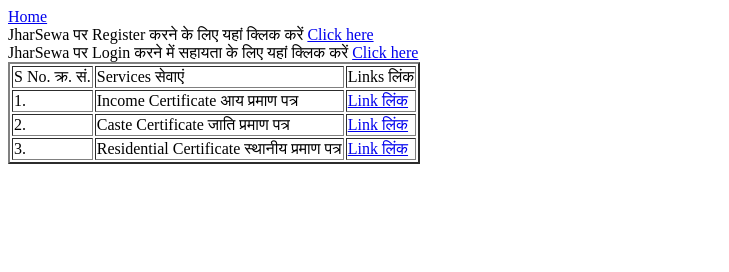
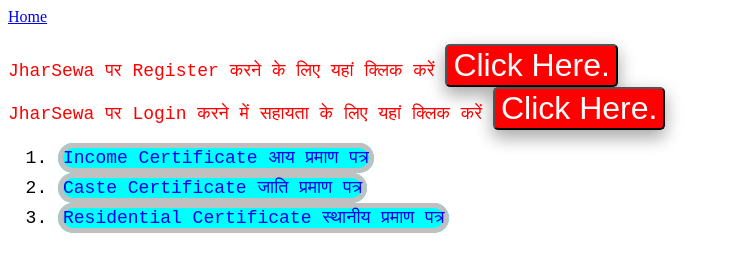
Before and after one commit to Subhash-Bose/Subhash-Bose.github.io, a plain HTML site: page index.html in a window 1280 px wide. Shown: the whole page, without its empty margins (0-729 px from the left). Drawn offline with Linux system fonts and the light colour scheme.

Commit message:
Done Css styling

```diff
--- a/JharsewaAccountLogin/jharsewaAccountLogin.html
+++ b/JharsewaAccountLogin/jharsewaAccountLogin.html
@@ -2,20 +2,21 @@
 <html>
     <head>
         <title>Jharsewa Account Login</title>
+        <link rel="stylesheet" href="..\style.css">
     </head>
     <body>
         <table>
             <tr><a href="..\index.html">Home</a></tr>
         </table>
         <br>
-        JharSewa पर Login करने के लिए नीचे दिए गए Steps का पालन करें :-<br>
-        (कृपया आगे बढ़ने से पहले एक बार सभी निर्देश पढ़ें)
+        <p>JharSewa पर Login करने के लिए नीचे दिए गए Steps का पालन करें :-<br>
+        (कृपया आगे बढ़ने से पहले एक बार सभी निर्देश पढ़ें)</p>
         <ol>
-            <li>झारसेवा वेबसाइट पर जाएँ <a href="https://jharsewa.jharkhand.gov.in/" target="_blank">Click Here.</a></li>
-            <li>Login बटन पर क्लिक करें</li>
+            <li>झारसेवा वेबसाइट पर जाएँ <a href="https://jharsewa.jharkhand.gov.in/" target="_blank"><button class="clickhere"> Click Here.</button></a></li>
+            <li>Login बटन पर क्लिक करें </li>
             <img src="JharsewaHomePage.jpg" alt="JharSewa Home Page" width="50%">
 
-            <li>अपना Email और Password भरें, सही कैप्चा दर्ज करें और Login बटन पर क्लिक करें</li>
+            <li>अपना Email और Password भरें, सही कैप्चा दर्ज करें और Login बटन पर क्लिक करें (आपका Email ही आपकी Login ID है)</li>
             <img src="JharsewaLogin0.jpg" alt="JharSewa Login Help" width="50%">
             <li>आपने JharSewa पर सफलतापूर्वक Login कर लिया है</li>
             <img src="JharsewaLogin1.jpg" alt="JharSewa Login Help" width="50%">
--- a/index.html
+++ b/index.html
@@ -2,35 +2,20 @@
 <html>
     <head>
         <title>Welcome to LB Helpline</title>
+        <link rel="stylesheet" href="style.css">
     </head>
     <body>
         <table>
             <tr><a href="index.html">Home</a></tr>
         </table>
-        JharSewa पर Register  करने के लिए यहां क्लिक करें <a href="JharsewaAccountOpen\jharsewaAccountOpen.html">Click here</a>
+        <p>JharSewa पर Register करने के लिए यहां क्लिक करें <a href="JharsewaAccountOpen\jharsewaAccountOpen.html"><button class="clickhere"> Click Here.</button></a>
         <br>
-        JharSewa पर Login करने में सहायता के लिए यहां क्लिक करें <a href="JharsewaAccountLogin\jharsewaAccountLogin.html">Click here</a>
-        <table border="2px">
-            <tr>
-                <td>S No. क्र. सं.</td>
-                <td>Services सेवाएं</td>
-                <td>Links लिंक</td>
-            </tr>
-            <tr>
-                <td>1.</td>
-                <td>Income Certificate आय प्रमाण पत्र</td>
-                <td><a href="IncomeCertificate\incomeCert.html">Link लिंक</a></td>
-            </tr>
-            <tr>
-                <td>2.</td>
-                <td>Caste Certificate जाति प्रमाण पत्र</td>
-                <td><a href="CasteCertificate\casteCert.html">Link लिंक</a></td>
-            </tr>
-            <tr>
-                <td>3.</td>
-                <td>Residential Certificate स्थानीय प्रमाण पत्र</td>
-                <td><a href="ResidentialCertificate\residentialCert.html">Link लिंक</a></td>
-            </tr>
-        </table>
+        JharSewa पर Login करने में सहायता के लिए यहां क्लिक करें <a href="JharsewaAccountLogin\jharsewaAccountLogin.html"><button class="clickhere"> Click Here.</button></a>
+    </p>
+        <ol>
+            <li><a class="certLink" href="IncomeCertificate\incomeCert.html">Income Certificate आय प्रमाण पत्र</a></li>
+            <li><a class="certLink" href="CasteCertificate\casteCert.html">Caste Certificate  जाति प्रमाण पत्र</a></li>
+            <li><a class="certLink" href="ResidentialCertificate\residentialCert.html">Residential Certificate स्थानीय प्रमाण पत्र</a></li>
+        </ol>
     </body>
 </html>
--- /dev/null
+++ b/style.css
@@ -0,0 +1,36 @@
+img {
+    border: 5px solid silver;
+    border-radius: 5%;
+    margin: 1%;
+
+}
+p {
+    color:red;
+    font-size: large;
+    font-family:'Courier New', Courier, monospace;
+}
+button.clickhere {
+    font-size:xx-large;
+    border-radius: 5px;
+    background-color: red;
+    color: white;
+    box-shadow: 0 8px 16px 0 rgba(0,0,0,0.2), 0 6px 20px 0 rgba(0,0,0,0.19);
+  }
+button.clickhere:hover {
+    box-shadow: 0 12px 16px 0 rgba(239, 42, 42, 0.24), 0 17px 50px 0 rgba(0,0,0,0.19);
+}
+li{
+    font-size: large;
+    font-family:'Courier New', Courier, monospace;
+    margin: 10px;
+}
+table{
+    font-size: xx-large;
+}
+a.certLink{
+    border: 5px solid silver;
+    margin-top: 10px;
+    text-decoration: none;
+    border-radius: 20px;
+    background-color: aqua;
+}
```
Also changed, not shown: JharsewaAccountOpen/jharsewaAccountOpen.html (+6 -5 lines).
